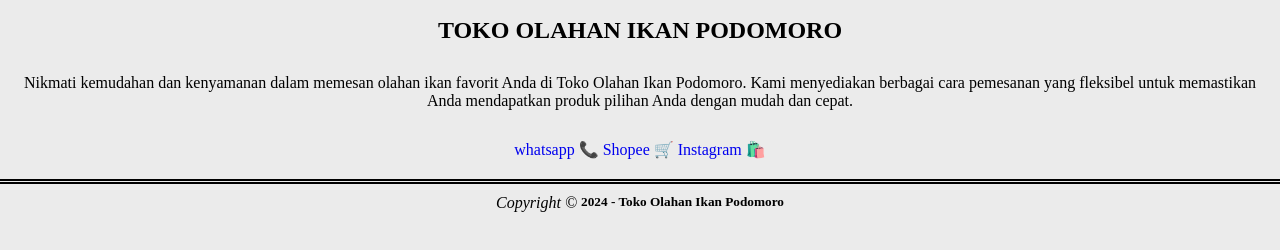
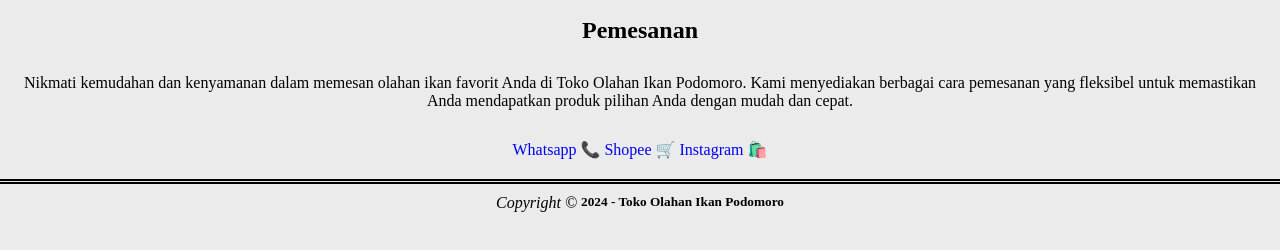
Before and after one commit to yutjifuki/podomoro, a plain HTML site: page pemesanan.html in a window 1280 px wide. Shown: the part 88-338 px from the top of the page. Drawn offline with Linux system fonts and the light colour scheme.

Commit message:
fix pemesanan

```diff
--- a/pemesanan.html
+++ b/pemesanan.html
@@ -82,7 +82,7 @@
       </div>
     </nav>
     <section>
-      <h1>TOKO OLAHAN IKAN PODOMORO</h1>
+      <h1>Pemesanan</h1>
       <p>
         Nikmati kemudahan dan kenyamanan dalam memesan olahan ikan favorit Anda
         di Toko Olahan Ikan Podomoro. Kami menyediakan berbagai cara pemesanan
@@ -92,7 +92,7 @@
       <div class="link">
         <a
           href="https://api.whatsapp.com/send?phone=6285601233689&text=Mau%20beli%20produk%20olahan%20ikan%20podomoro%0A%0ANama%20%3A%0Akode%20produk%20%3A%0AJumlah%20%3A%0AAlamat%20%3A%0A%0ATerima%20kasih%20telah%20membeli%20produk%20kami%2C%20admin%20akan%20membalas%20secepatnya%20%3A%7D"
-          >whatsapp 📞</a
+          >Whatsapp 📞</a
         >
         <a
           href="https://shopee.co.id/kerupuka3?categoryId=100629&entryPoint=ShopByPDP&itemId=6128731455"
```
